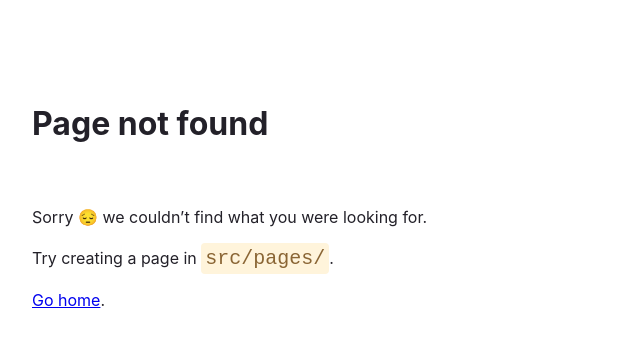
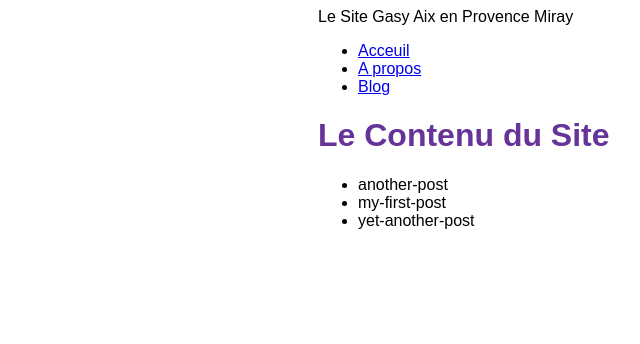
Before and after one commit to Andriatsimaniry/gasy-aix-miray, a Gatsby site: page /blog in a window 1280 px wide. Before the commit this address had no page. Shown: the whole page, without its empty margins (72-712 px from the left). Built offline with nearby package versions, Linux system fonts and the light colour scheme; Gatsby itself is replaced by a stand-in of ours.

Commit message:
requette de page

```diff
--- a/gatsby-config.js
+++ b/gatsby-config.js
@@ -5,5 +5,12 @@ module.exports = {
     plugins: [
         "gatsby-plugin-image",
         "gatsby-plugin-sharp",
+        {
+            resolve: "gatsby-source-filesystem",
+            options: {
+              name: `blog`,
+              path: `${__dirname}/blog`,
+            }
+          },
     ]
 }
--- a/src/components/layout.js
+++ b/src/components/layout.js
@@ -1,5 +1,5 @@
-import * as React from 'react'
-import { Link, useStaticQuery, graphql } from 'gatsby'
+import * as React from "react";
+import { Link, useStaticQuery, graphql } from "gatsby";
 import {
   container,
   heading,
@@ -7,8 +7,7 @@ import {
   navLinkItem,
   navLinkText,
   siteTitle,
-
-} from './layout.module.css'
+} from "./layout.module.css";
 
 const Layout = ({ pageTitle, children }) => {
   const data = useStaticQuery(graphql`
@@ -19,10 +18,12 @@ const Layout = ({ pageTitle, children }) => {
         }
       }
     }
-  `)
+  `);
   return (
     <div className={container}>
-       <title>{pageTitle} | {data.site.siteMetadata.title}</title>
+      <title>
+        {pageTitle} | {data.site.siteMetadata.title}
+      </title>
       <header className={siteTitle}>{data.site.siteMetadata.title}</header>
       <nav>
         <ul className={navLinks}>
@@ -36,6 +37,11 @@ const Layout = ({ pageTitle, children }) => {
               A propos
             </Link>
           </li>
+          <li className={navLinkItem}>
+            <Link to="/blog" className={navLinkText}>
+              Blog
+            </Link>
+          </li>
         </ul>
       </nav>
       <main>
@@ -43,7 +49,7 @@ const Layout = ({ pageTitle, children }) => {
         {children}
       </main>
     </div>
-  )
-}
+  );
+};
 
-export default Layout
+export default Layout;
--- /dev/null
+++ b/src/pages/blog.js
@@ -0,0 +1,31 @@
+import * as React from 'react'
+import { graphql } from 'gatsby'
+import Layout from '../components/layout'
+
+const BlogPage = ({ data }) => {
+  return (
+    <Layout pageTitle="Le Contenu du Site">
+           <ul>
+      {
+        data.allFile.nodes.map(node => (
+          <li key={node.name}>
+            {node.name}
+          </li>
+        ))
+      }
+      </ul>
+    </Layout>
+  )
+}
+
+export const query = graphql`
+query {
+    allFile {
+      nodes {
+        name
+      }
+    }
+  }
+`
+
+export default BlogPage
```
Also changed, not shown: blog/another-post.mdx (added), blog/my-first-post.mdx (added), blog/yet-another-post.mdx (added).
